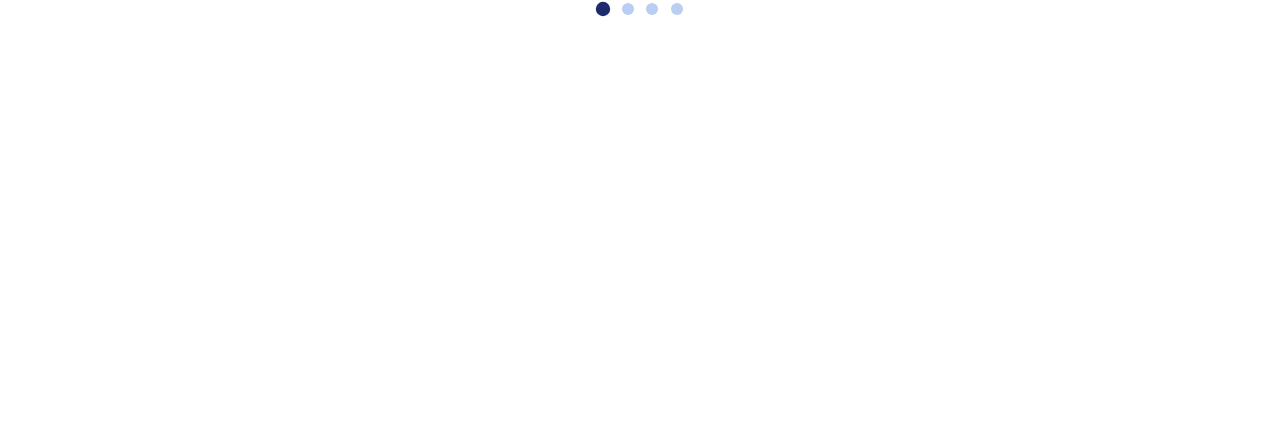
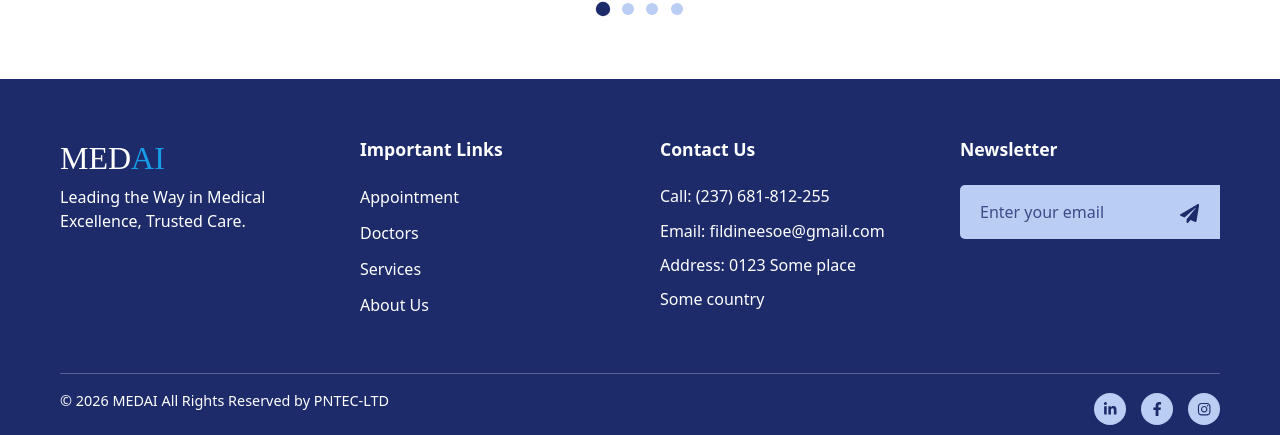
Before and after one commit to Abd0-sayed/Tumor-Hospital, a React (Vite) app: page / in a window 1280 px wide. Shown: the part 2080-2515 px from the top of the page. Before the commit the page ends 2159 px from the top, so only its background shows below. Built offline with nearby package versions, Linux system fonts and the light colour scheme.

Commit message:
added a footer

```diff
--- a/package.json
+++ b/package.json
@@ -15,7 +15,7 @@
     "react-bootstrap": "^2.10.10",
     "react-dom": "^19.2.0",
     "react-icons": "^5.5.0",
-    "react-router-dom": "^7.13.1"
+    "react-router-dom": "^7.14.0"
   },
   "devDependencies": {
     "@eslint/js": "^9.39.1",
--- a/src/App.jsx
+++ b/src/App.jsx
@@ -2,6 +2,7 @@ import "./App.scss";
 import DoctorSection from "./components/doctors";
 import Landing from "./components/landing";
 import Appointment from "./components/form";
+import Footer from "./components/footer";
 import "bootstrap/dist/css/bootstrap.min.css";
 import NavDropdownExample from "./components/navBar";
 import { Outlet } from "react-router-dom";
@@ -9,9 +10,10 @@ function App() {
   return (
     <>
       <NavDropdownExample />
-    <Outlet/>
+      <Outlet />
       <Appointment />
       <DoctorSection />
+      <Footer />
     </>
   );
 }
--- /dev/null
+++ b/src/components/componentsStyle/footer.scss
@@ -0,0 +1,138 @@
+@use "../../style/_global_vars.scss" as v;
+$bg-color: v.$main-nav-color;
+$text-light: white;
+$accent-light: v.$secondary-nav-color;
+
+.meddical-footer {
+  background-color: $bg-color;
+  color: $text-light;
+  padding: 60px 0 10px 0;
+
+  .footer-container {
+    max-width: 1200px;
+    margin: 0 auto;
+    padding: 0 20px;
+  }
+
+  .footer-top {
+    display: flex;
+    flex-wrap: wrap;
+    gap: 40px;
+    margin-bottom: 40px;
+
+    .footer-col {
+      flex: 1;
+      min-width: 200px;
+
+      h3 {
+        font-size: 1.1rem;
+        margin-bottom: 25px;
+        font-weight: 600;
+      }
+
+      &.brand {
+        .logo {
+          font-family: "Times New Roman", Times, serif;
+          color: white;
+          &::after {
+            content: "AI";
+            color: v.$secondary-text-color;
+          }
+        }
+      }
+      &.links {
+        ul {
+          list-style: none;
+          padding: 0;
+          li {
+            margin-bottom: 12px;
+            a {
+              color: $text-light;
+              text-decoration: none;
+              transition: opacity 0.3s;
+              &:hover {
+                opacity: 0.7;
+              }
+            }
+          }
+        }
+      }
+
+      &.contact p {
+        margin-bottom: 12px;
+        line-height: 1.4;
+      }
+
+      &.newsletter {
+        .input-group {
+          position: relative;
+          display: flex;
+          align-items: center;
+
+          input {
+            width: 100%;
+            padding: 15px 20px;
+            border-radius: 5px;
+            border: none;
+            background-color: $accent-light;
+            color: $bg-color;
+            &::placeholder {
+              color: $bg-color;
+              opacity: 0.8;
+            }
+          }
+
+          .send-btn {
+            position: absolute;
+            right: 15px;
+            background: none;
+            border: none;
+            color: $bg-color;
+            font-size: 1.2rem;
+            cursor: pointer;
+          }
+        }
+      }
+    }
+  }
+
+  .footer-bottom {
+    display: flex;
+    justify-content: space-between;
+    align-items: center;
+    font-size: 0.9rem;
+
+    .social-icons {
+      display: flex;
+      gap: 15px;
+
+      a {
+        background-color: $accent-light;
+        color: $bg-color;
+        width: 32px;
+        height: 32px;
+        border-radius: 50%;
+        display: flex;
+        align-items: center;
+        justify-content: center;
+        text-decoration: none;
+        transition: transform 0.2s;
+
+        &:hover {
+          transform: translateY(-3px);
+        }
+      }
+    }
+  }
+}
+
+@media (max-width: 768px) {
+  .footer-top {
+    flex-direction: column;
+  }
+  .footer-bottom {
+    flex-direction: column;
+    gap: 20px;
+    text-align: center;
+  }
+}
--- /dev/null
+++ b/src/components/footer.jsx
@@ -0,0 +1,76 @@
+import "./componentsStyle/footer.scss";
+import {
+  FaLinkedinIn,
+  FaFacebookF,
+  FaInstagram,
+  FaPaperPlane,
+} from "react-icons/fa";
+
+const Footer = () => {
+  const year = new Date();
+  return (
+    <footer className="meddical-footer">
+      <div className="footer-container">
+        <div className="footer-top">
+          <div className="footer-col brand">
+            <h2 className="logo">MED</h2>
+            <p>Leading the Way in Medical Excellence, Trusted Care.</p>
+          </div>
+
+          <div className="footer-col links">
+            <h3>Important Links</h3>
+            <ul>
+              <li>
+                <a href="#appointment">Appointment</a>
+              </li>
+              <li>
+                <a href="#doctors">Doctors</a>
+              </li>
+              <li>
+                <a href="#services">Services</a>
+              </li>
+              <li>
+                <a href="#about">About Us</a>
+              </li>
+            </ul>
+          </div>
+
+          <div className="footer-col contact">
+            <h3>Contact Us</h3>
+            <p>Call: (237) 681-812-255</p>
+            <p>Email: fildineesoe@gmail.com</p>
+            <p>Address: 0123 Some place</p>
+            <p>Some country</p>
+          </div>
+
+          <div className="footer-col newsletter">
+            <h3>Newsletter</h3>
+            <div className="input-group">
+              <input type="text" placeholder="Enter your email" />
+              <button className="send-btn">
+                <FaPaperPlane />
+              </button>
+            </div>
+          </div>
+        </div>
+        <hr />
+        <div className="footer-bottom">
+          <p>© {year.getFullYear()} MEDAI All Rights Reserved by PNTEC-LTD</p>
+          <div className="social-icons">
+            <a href="#" aria-label="LinkedIn">
+              <FaLinkedinIn />
+            </a>
+            <a href="#" aria-label="Facebook">
+              <FaFacebookF />
+            </a>
+            <a href="#" aria-label="Instagram">
+              <FaInstagram />
+            </a>
+          </div>
+        </div>
+      </div>
+    </footer>
+  );
+};
+
+export default Footer;
```
Also changed, not shown: src/main.jsx (+10 -10 lines), 1 other file (tests, documents, lock files or other folders).
